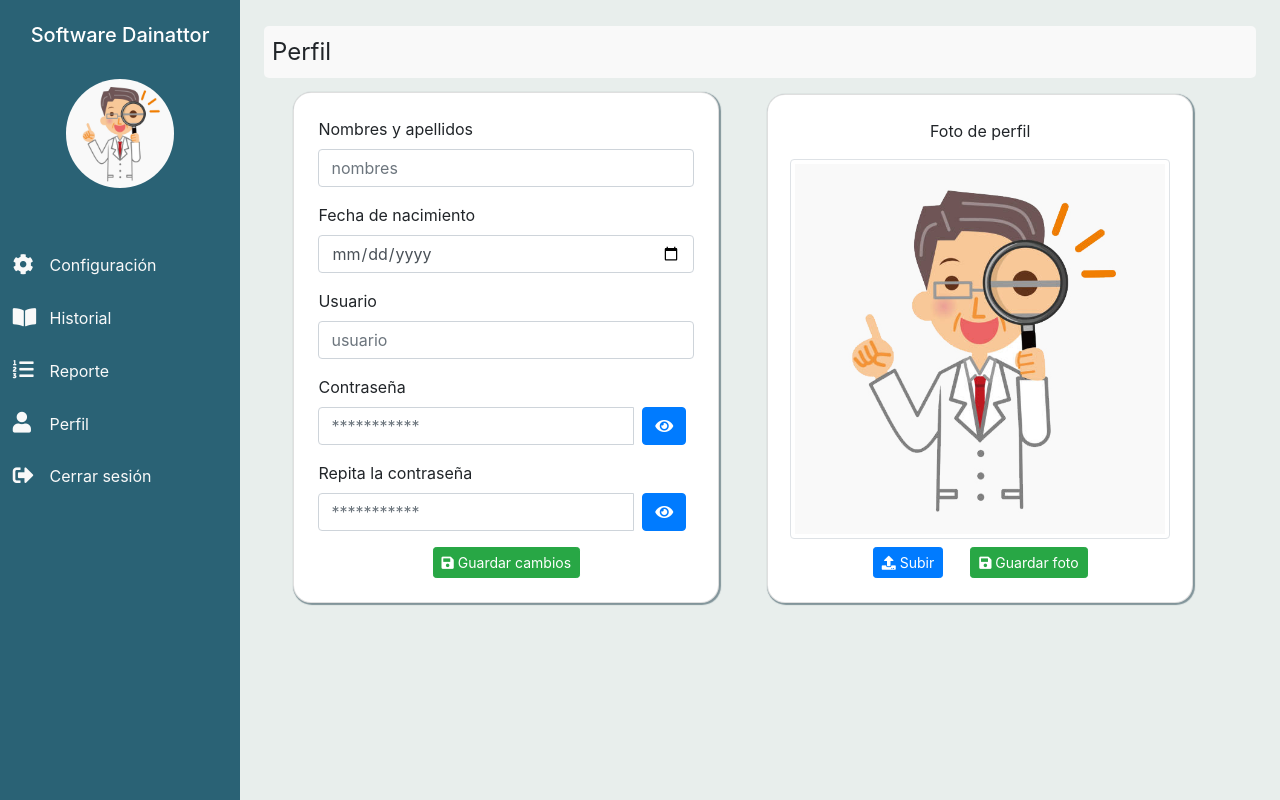
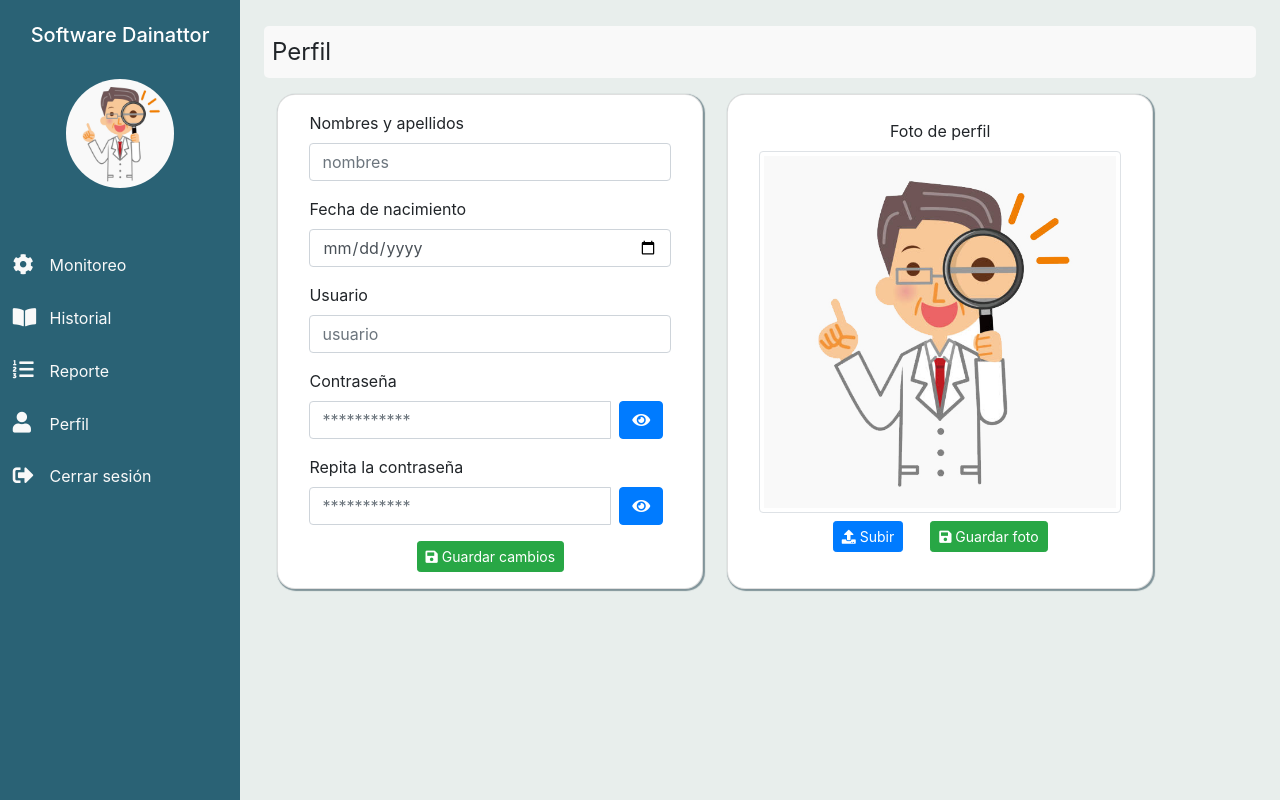
Before and after one commit to CarlosAlmeida2000/AppWebDainattor, a Django app: template Persona/templates/perfil.html in a window 1280 px wide. Run offline with Django 3.2, Linux system fonts and the light colour scheme; the template is opened without the code that fills it, so the values that code supplies are empty; some libraries are stand-ins or nearby versions.

Commit message:
Mejora en el diseño

```diff
--- a/AppWebDainattor/urls.py
+++ b/AppWebDainattor/urls.py
@@ -34,7 +34,7 @@ urlpatterns = [
     path('modificar-foto-usuario/', vwPersona.vwModificarFotoUsuario, name='modificar-foto-usuario'),
     path('logout/', vwPersona.CerrarSesion, name='logout'),
     # Sección de Monitoreo
-    path('configuracion/', vwMonitoreo.vwConfiguracion, name='configuracion'),
+    path('monitoreo/', vwMonitoreo.vwMonitoreo, name='monitoreo'),
     path('capturar-rostro-entrenamiento/', vwMonitoreo.vwCaptRostroEntrena, name='capturar-rostro-entrenamiento'),
     path('tiene-entrenamiento/', vwMonitoreo.vwTieneEntrenamiento, name='tiene-entrenamiento'),
     path('monitorear-expesiones/', vwMonitoreo.vwMonitorearExpre, name='monitorear-expesiones'),
--- a/Monitoreo/templates/reporte.html
+++ b/Monitoreo/templates/reporte.html
@@ -10,10 +10,10 @@
 {% block content %}
 <div class="titulo">Reporte</div>
 <div class="row">
-    <div class="col-sm-7 card border-sombra left-2">
+    <div class="col-sm-7 card border-sombra left-2 mx-2 mr-3">
         <canvas class="mt-5" id="grafica-expresiones"></canvas>
     </div>
-    <div class="mx-1 col-sm-4 card border-sombra left-2 mx-4">
+    <div class="mx-1 col-sm-4 card border-sombra left-2 mx-2 mr-3">
         <div class="p-5 row">
             <div class="row">
                 <h6><i class="fas fa-poll"></i> Predicción</h6>
--- a/Monitoreo/views.py
+++ b/Monitoreo/views.py
@@ -14,12 +14,12 @@ expresion = ExpresionFacial()
 
 # Create your views here.
 # Vista para renderizar la plantilla de index
-def vwConfiguracion(request):
+def vwMonitoreo(request):
     # Si no existe usuario autenticado, se lo redirecciona al login
     if not request.session.get('usuarioId'):
         return redirect('/')
     usuario = Usuarios.objects.get(pk = request.session.get('usuarioId'))
-    return render(request, 'configuracion.html', {'configuracion': 'activado'})
+    return render(request, 'monitoreo.html', {'monitoreo': 'activado'})
 
 # Vista para consultar si existe un entrenamiento facial
 def vwTieneEntrenamiento(request):
--- a/Persona/templates/home.html
+++ b/Persona/templates/home.html
@@ -32,9 +32,9 @@
                 <p class="nombre-empresa">{{ request.session.nombres }}</p>
             </div>
             <div class="opciones">
-                <a class="btn-opcion {{ configuracion }}" href="{% url 'configuracion' %}">
+                <a class="btn-opcion {{ monitoreo }}" href="{% url 'monitoreo' %}">
                     <i class="fa fa-cog"></i>
-                    <span>Configuración<span>
+                    <span>Monitoreo<span>
                 </a>
                 <a class="btn-opcion {{ opc_historial  }}" href="{% url 'historial' %}">
                     <i class="fas fa-book-open"></i>
@@ -60,9 +60,9 @@
                     <i class="fas fa-bars"></i>
                 </a>
                 <div class="dropdown-menu" id="btn-opciones" aria-labelledby="navbarDropdownMenuLink">
-                    <a class="dropdown-item btn-opcion" href="{% url 'configuracion' %}">
+                    <a class="dropdown-item btn-opcion" href="{% url 'monitoreo' %}">
                         <i class="fa fa-cog"></i>
-                        <span>Configuración<span>
+                        <span>Monitoreo<span>
                     </a>
                     <a class="dropdown-item btn-opcion" href="{% url 'historial' %}">
                         <i class="fas fa-book-open"></i>
@@ -98,7 +98,7 @@
     <script>
         // Cargar el sumario luego de pasar por el login y así no se muestre vacío el panel, hasta que seleccione una opción del menú
         if ($('.panel-contenido').find("div").val() == undefined) {
-            location.href = '/configuracion/'
+            location.href = '/monitoreo/'
         }
     </script>
 
--- a/Persona/templates/inicio.html
+++ b/Persona/templates/inicio.html
@@ -7,7 +7,7 @@
 
 {% block content %}
 <main>
-    <div class="row">
+    <div class="row mr-1">
         <div class="col-sm-7 p-2">
             <div class="row text-center azul">
                 <div class="mx-auto">
--- a/Persona/templates/perfil.html
+++ b/Persona/templates/perfil.html
@@ -10,8 +10,8 @@
 {% block content %}
 <div class="titulo">Perfil</div>
 <div class="row">
-    <div class="col-md-5 card border-sombra p-4 left-2 mt-2 mx-4">
-        <form method="POST" id="formModificaroUsuario" name="formModificaroUsuario">
+    <div class="col-md-5 card border-sombra left-2 mx-2 mr-3">
+        <form method="POST" id="formModificaroUsuario" name="formModificaroUsuario" class="p-3">
             {% csrf_token %}
             <div class="mb-3">
                 <label for="txtNombres" class="form-label">Nombres y apellidos</label>
@@ -62,10 +62,9 @@
             </div>
         </form>
     </div>
-    <div class="col-md-5 card border-sombra left-2 mx-4">
-        <label for="foto-usuario" class="form-label mt-4 text-center">Foto de perfil</label>
-
-        <form method="POST" class="text-center mt-2" id="formGuardarFoto" enctype="multipart/form-data">
+    <div class="col-md-5 card border-sombra left-2 mx-2 mr-3">
+        <form method="POST" class="text-center p-3" id="formGuardarFoto" enctype="multipart/form-data">
+            <label for="foto-usuario" class="form-label mt-2 text-center">Foto de perfil</label>
             {% csrf_token %}
             {% if request.session.fotoPerfil %}
             <img id="foto-usuario" src="{{ request.session.fotoPerfil }}" class="img-thumbnail img-fluid"
--- a/Persona/templates/registro.html
+++ b/Persona/templates/registro.html
@@ -8,7 +8,7 @@
 
 {% block content %}
 <main>
-    <div class="row">
+    <div class="row mr-1">
         <div class="col-sm-7 p-2">
             <div class="row text-center azul">
                 <div class="mx-auto">
```
Also changed, not shown: Monitoreo/templates/monitoreo.html (renamed from Monitoreo/templates/configuracion.html, +5 -5 lines), static/js/dainattor/monitoreo.js (line endings or trailing spaces).
